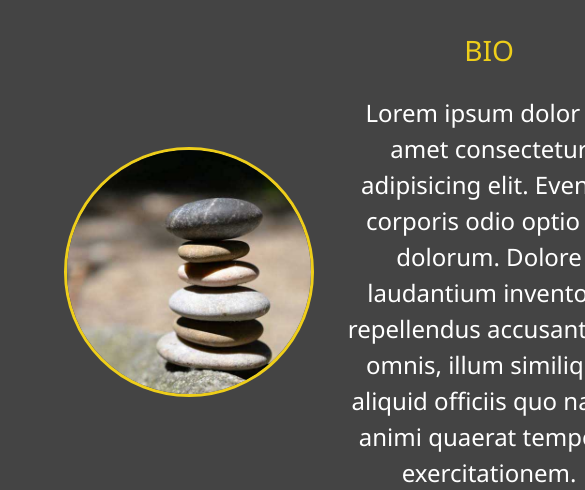
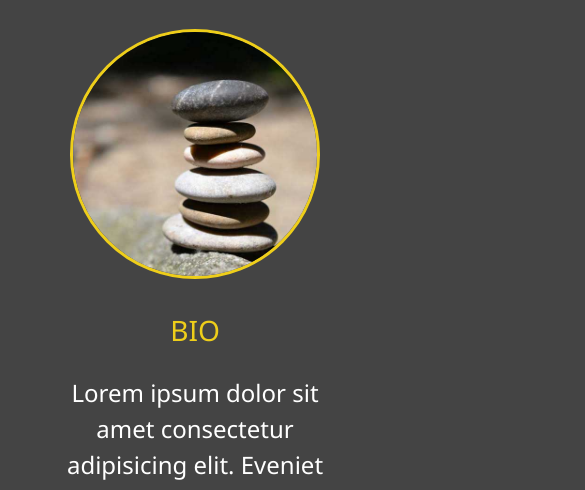
Before and after one commit to Viktorija-Gulb/responsivePortfolio2, a website: page dist/about.html in a window 390 px wide. Shown: the part 353-843 px from the top of the page, 585 px wide, since content can reach past the window. Drawn offline with Linux system fonts and the light colour scheme.

Commit message:
about page

```diff
--- a/scss/_mobile.scss
+++ b/scss/_mobile.scss
@@ -44,6 +44,15 @@
       height: 150px;
     }
   }
+  .about-info {
+    grid-template-areas:
+      "bioimage"
+      "bio"
+      "job1"
+      "job2"
+      "job3";
+    grid-template-columns: 1fr;
+  }
 }
 
 // Smartphones
--- a/scss/main.scss
+++ b/scss/main.scss
@@ -1,6 +1,5 @@
 @import "config";
 @import "menu";
-@import "mobile";
 
 * {
   box-sizing: border-box;
@@ -114,3 +113,5 @@ main {
   color: set-text-color($primary-color);
   height: 60px;
 }
+
+@import "mobile";
```
Also changed, not shown: dist/css/main.css.
